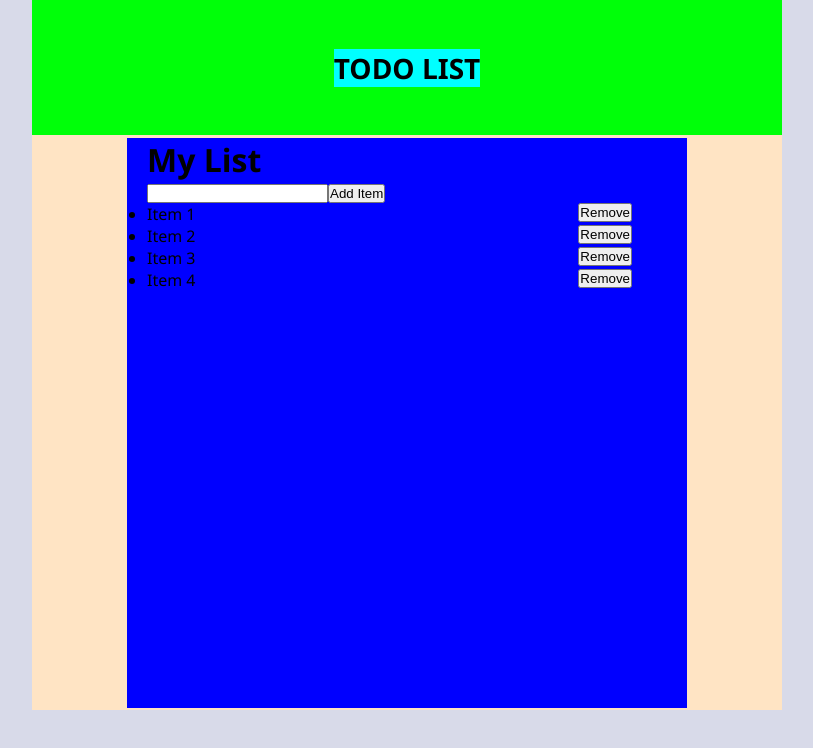
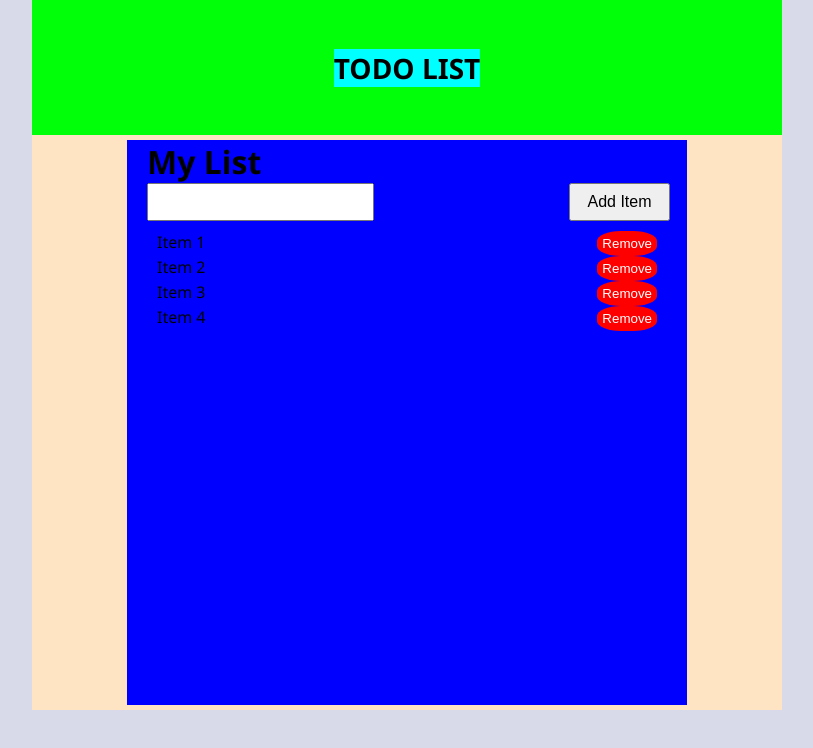
Before and after one commit to Manoel-DJS/Web-TD-List, a Next.js app: page / in a window 1280 px wide. Shown: the top 748 px of the page, without its empty margins (233-1046 px from the left). Built offline with nearby package versions, Linux system fonts and the light colour scheme.

Commit message:
Todo list OK - fix CSS

```diff
--- a/components/ListTask.js
+++ b/components/ListTask.js
@@ -18,14 +18,15 @@ const ListComponent = () => {
     <div className='div-list'>
       <h1>My List</h1>
       <input
+        className='input-field'
         type="text"
         value={newItem}
         onChange={(e) => setNewItem(e.target.value)}
       />
-      <button onClick={handleAddItem}>Add Item</button>
-      <ul>
+      <button className='add-button' onClick={handleAddItem}>Add Item</button>
+      <ul className='list-item'>
         {items.map((item, index) => (
-          <li key={index}>
+          <li className='item' key={index}>
             {item}
             <button className='remove-button' onClick={() => handleRemoveItem(index)}>Remove</button>
           </li>
--- a/styles/list-task.css
+++ b/styles/list-task.css
@@ -5,12 +5,41 @@
     margin: auto;
     padding-left: 20px;
     padding-right: 20px;
-    padding-bottom: 25px;
+    padding-bottom: 20px;
 }
 
-.remove-button{
+.input-field {
+    padding: 8px;
+    margin-right: 10px;
+    font-size: 16px;
+  }
+
+.add-button {
     position: absolute;
-    right: 20%;
-    text-align: right;
+    right: 15%;
+    padding: 8px 16px;
+    font-size: 16px;
+    cursor: pointer;
+}
 
+.list-item {
+    justify-content: left;
+    padding: 10px;
+  }
+
+.remove-button {
+    position: static;
+    background-color: red;
+    color: white;
+    border: none;
+    padding: 5px;
+    border-radius: 40%;
+    cursor: pointer;
+    right: -60%;
+    bottom: 10%;
 }
+
+.item{
+    display: flex;
+    justify-content: space-between;
+}
```
